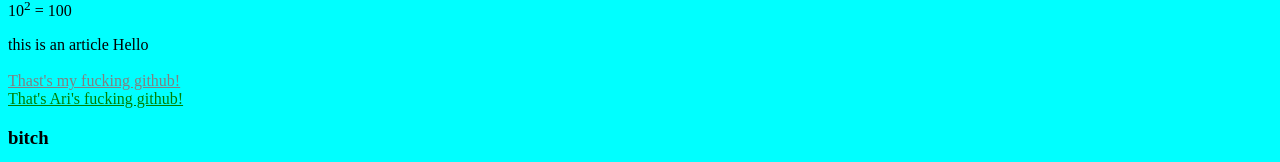
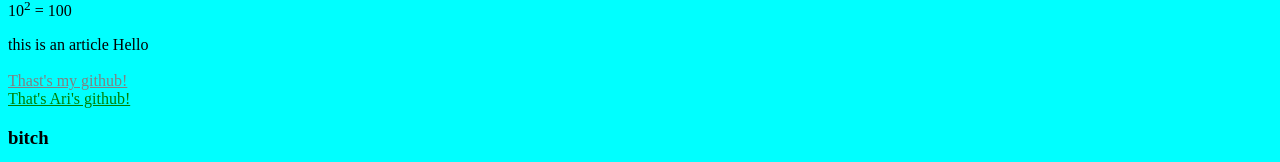
Before and after one commit to illayK/Me-Site, a plain HTML site: page index.html in a window 1280 px wide. Shown: the part 249-411 px from the top of the page. Drawn offline with Linux system fonts and the light colour scheme.

Commit message:
Update index.html

```diff
--- a/index.html
+++ b/index.html
@@ -29,9 +29,9 @@
             Hello
             <section>
                 <br/>
-                <a href="https://github.com/illayK" target="blank" style="color: gray">Thast's my fucking github!</a>
+                <a href="https://github.com/illayK" target="blank" style="color: gray">Thast's my github!</a>
                 <br/>
-                <a href="https://github.com/ari-feiglin" target="blank" style="color: green">That's Ari's fucking github!</a>
+                <a href="https://github.com/ari-feiglin" target="blank" style="color: green">That's Ari's github!</a>
                 <h3>bitch</h3>
                 <a href="https://thispersondoesnotexist.com/" target="blank" style>This person doesn't exist.</a>
             </section>
```
